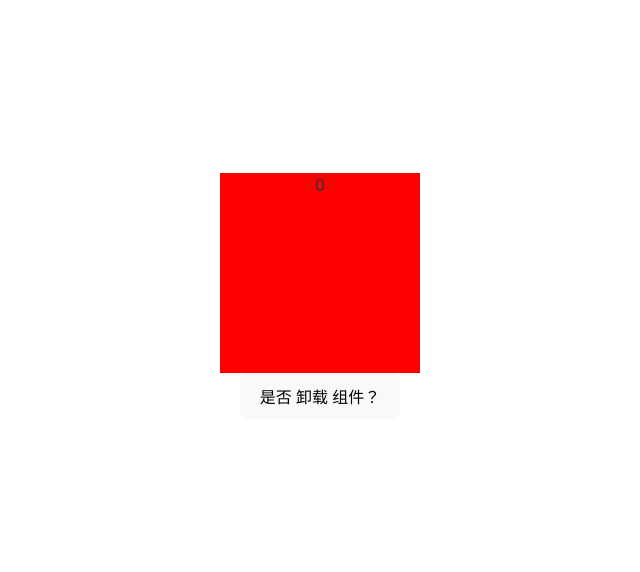
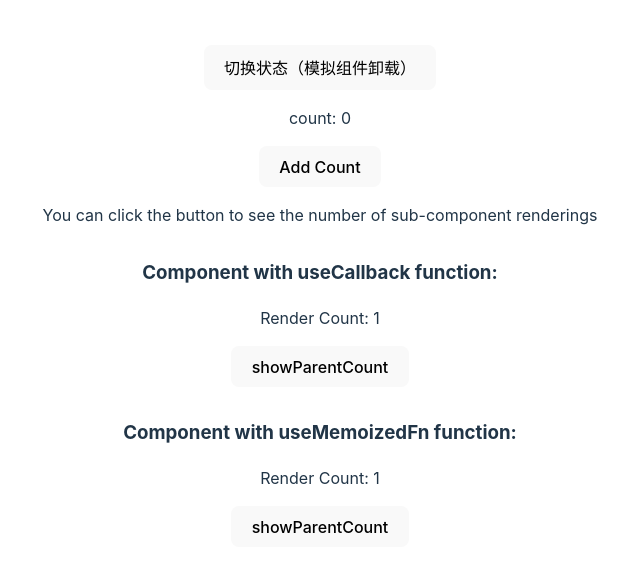
Before and after one commit to JeromeD3/react-hooks, a React (Vite) app: page / in a window 1280 px wide. Shown: the part 104-676 px from the top of the page, without its empty margins (320-960 px from the left). Built offline with nearby package versions, Linux system fonts and the light colour scheme.

Commit message:
chore: Don't submit the app

```diff
--- a/src/App.tsx
+++ b/src/App.tsx
@@ -1,10 +1,21 @@
+import { useState } from 'react'
 import './App.css'
 // import UseLatest from './components/useLatest'
-import UseUnmount from './components/useUnmount'
+// import UseUnmount from './components/useUnmount'
+// import UseDebounceFn from './components/useDebounceFn'
+// import UseLockFn from './components/useLockFn'
+// import UsePrevious from './components/usePrevious'
+// import UseToggle from './components/useToggle'
+// import UseUpdateEffect from './components/useUpdateEffect'
+// import UseAsyncEffect from './components/useAsyncEffect'
+import UseMemoizedFn from './components/useMemoizedFn'
+
 function App() {
+  const [state, setState] = useState(true)
   return (
     <>
-      <UseUnmount />
+      <button onClick={() => setState(!state)}> 切换状态（模拟组件卸载）</button>
+      {state && <UseMemoizedFn />}
     </>
   )
 }
```
Also changed, not shown: 1 other file (tests, documents, lock files or other folders).
